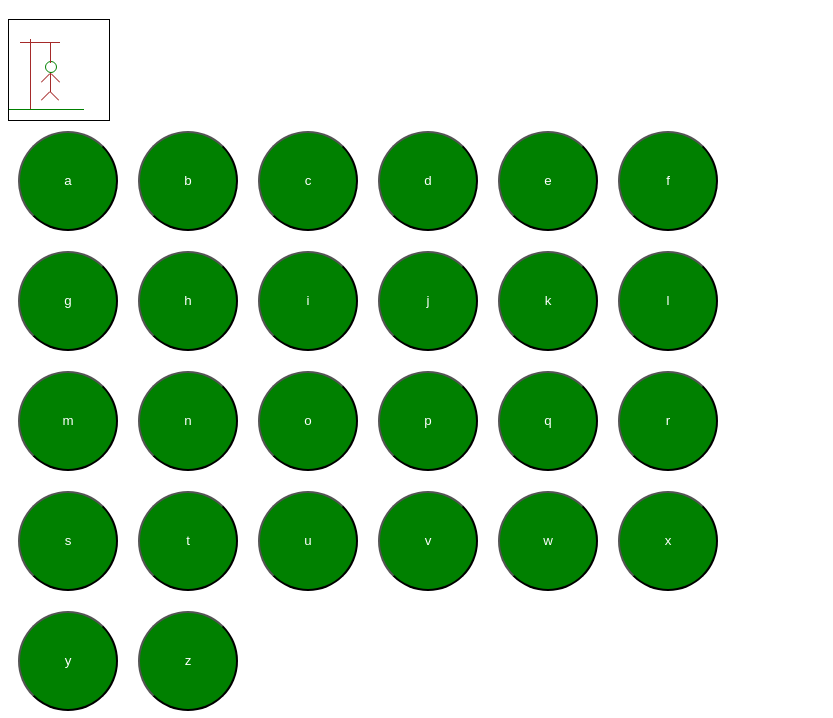
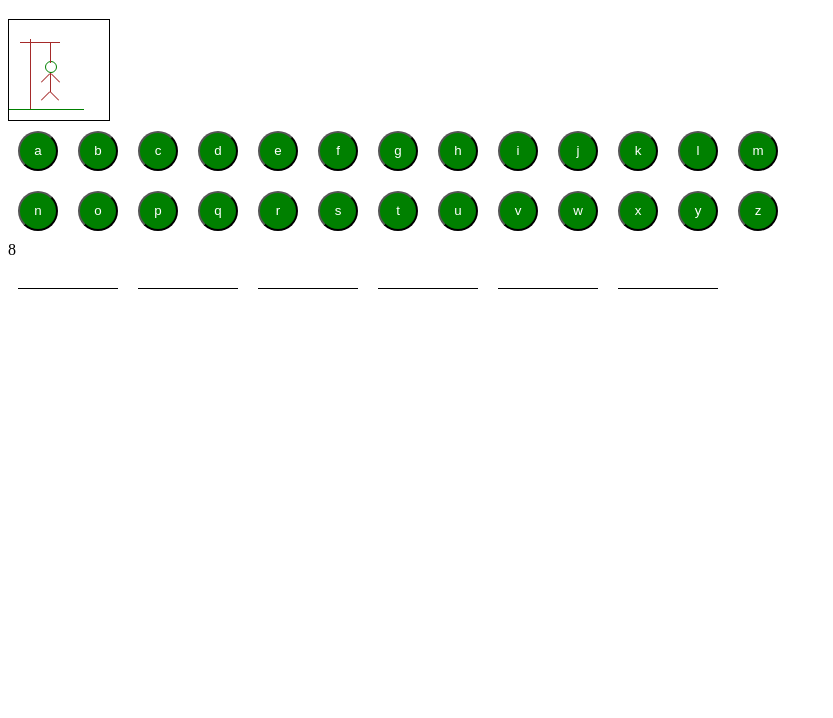
Before and after one commit to nathanBrenner/hangman, a plain HTML site: page index.html in a window 1280 px wide. Both pictures are taken after a click on the button "Start new game". Shown: the part 61-779 px from the top of the page, without its empty margins (0-833 px from the left). Drawn offline with Linux system fonts and the light colour scheme.

Commit message:
modified button styles

```diff
--- a/main.css
+++ b/main.css
@@ -3,8 +3,8 @@
   width: 100%;
 }
 .letter-button {
-  height: 100px;
-  width: 100px;
+  height: 40px;
+  width: 40px;
   background-color: green;
   margin: 10px;
   border-radius: 50px;
```
